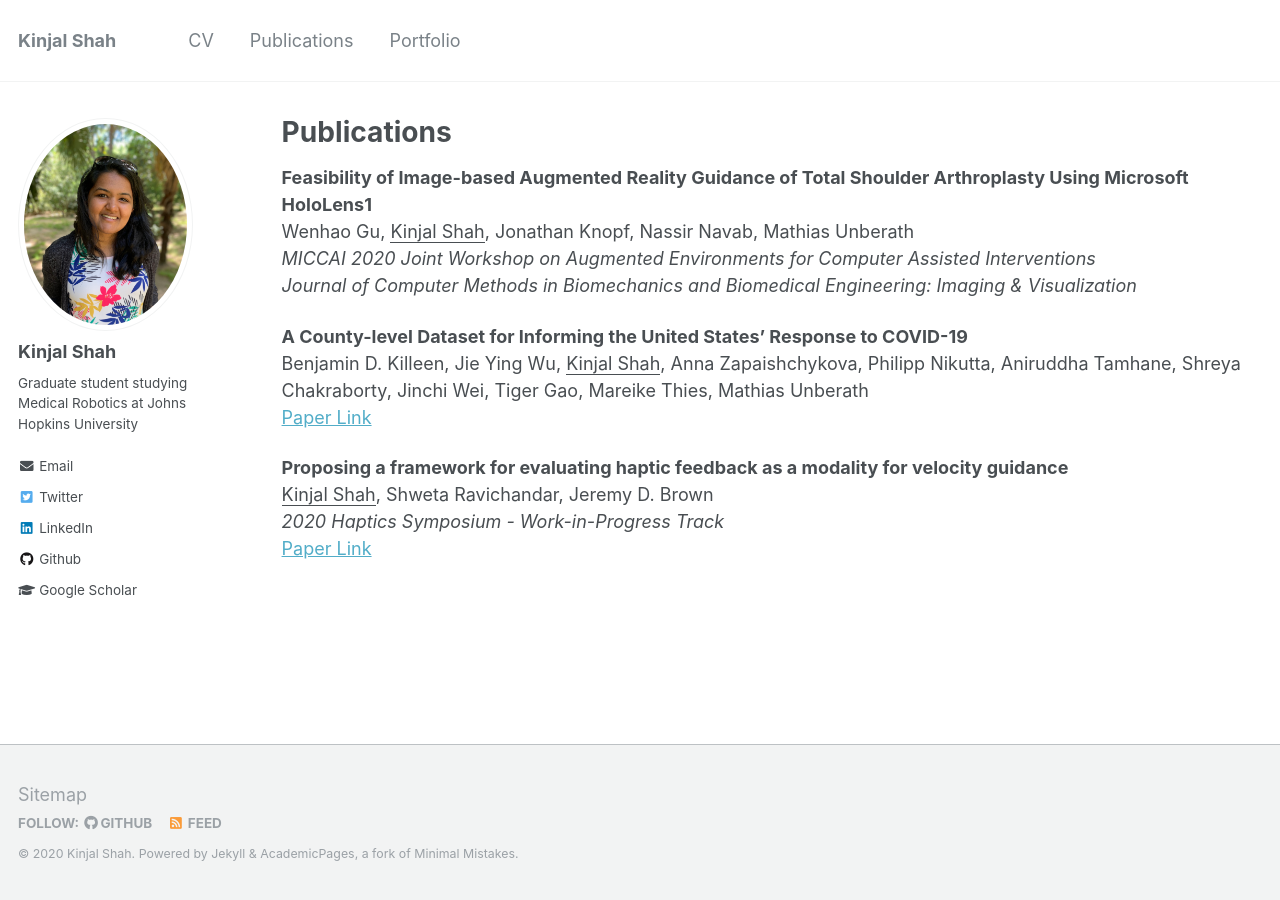
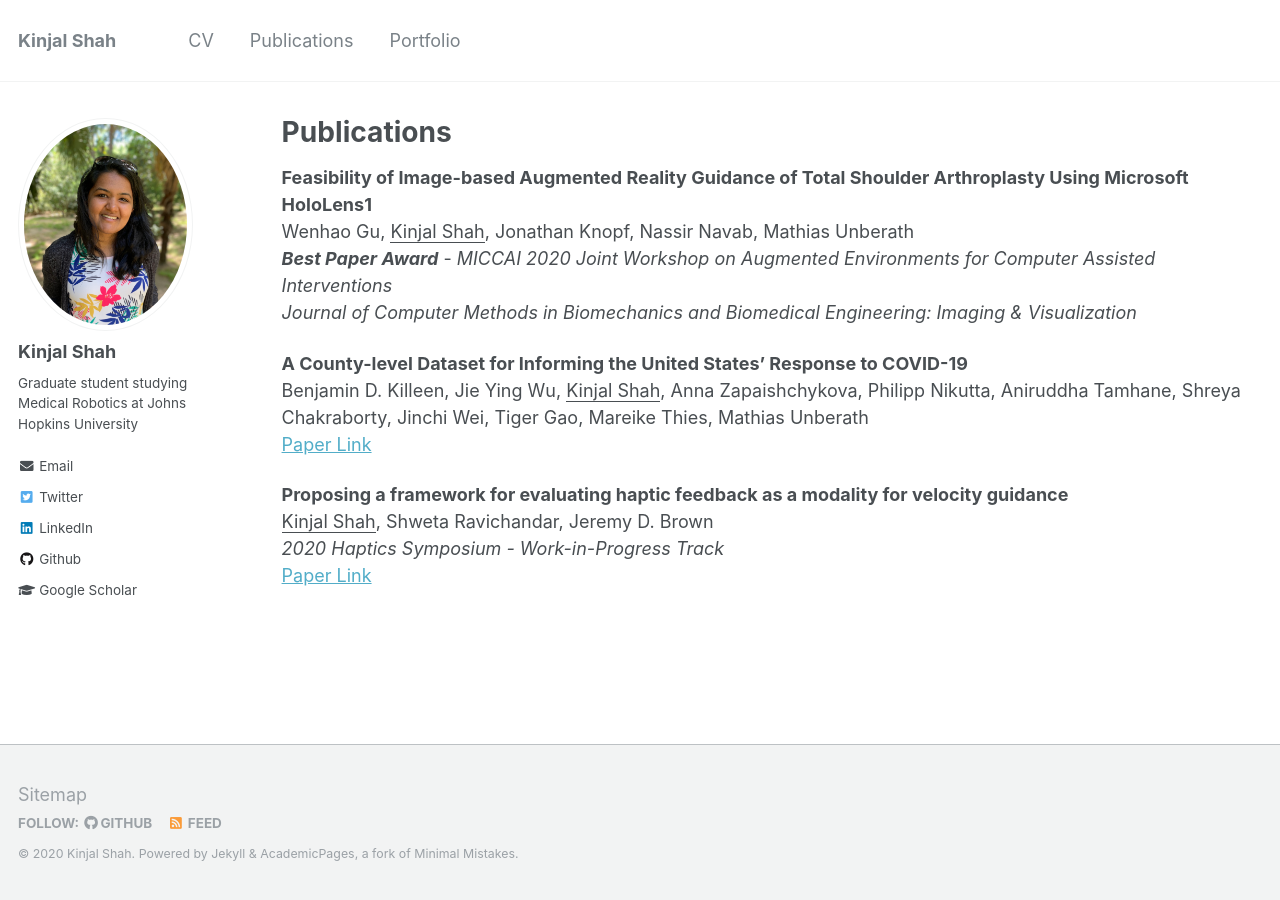
Before and after one commit to kinjmshah/kinjmshah.github.io, a Jekyll site: the page built from _pages/publications.md, in a window 1280 px wide. Built offline with Jekyll 4.4.1, drawn with Linux system fonts in a browser that asks for light colours.

Commit message:
Update publications.md

```diff
--- a/_pages/publications.md
+++ b/_pages/publications.md
@@ -7,7 +7,7 @@ author_profile: true
 
 **Feasibility of Image-based Augmented Reality Guidance of Total Shoulder Arthroplasty Using Microsoft HoloLens1**
 Wenhao Gu, <ins>Kinjal Shah</ins>, Jonathan Knopf, Nassir Navab, Mathias Unberath
-*MICCAI 2020 Joint Workshop on Augmented Environments for Computer Assisted Interventions*
+***Best Paper Award*** - *MICCAI 2020 Joint Workshop on Augmented Environments for Computer Assisted Interventions*
 *Journal of Computer Methods in Biomechanics and Biomedical Engineering: Imaging & Visualization*
 
 **A County-level Dataset for Informing the United States' Response to COVID-19**
```
